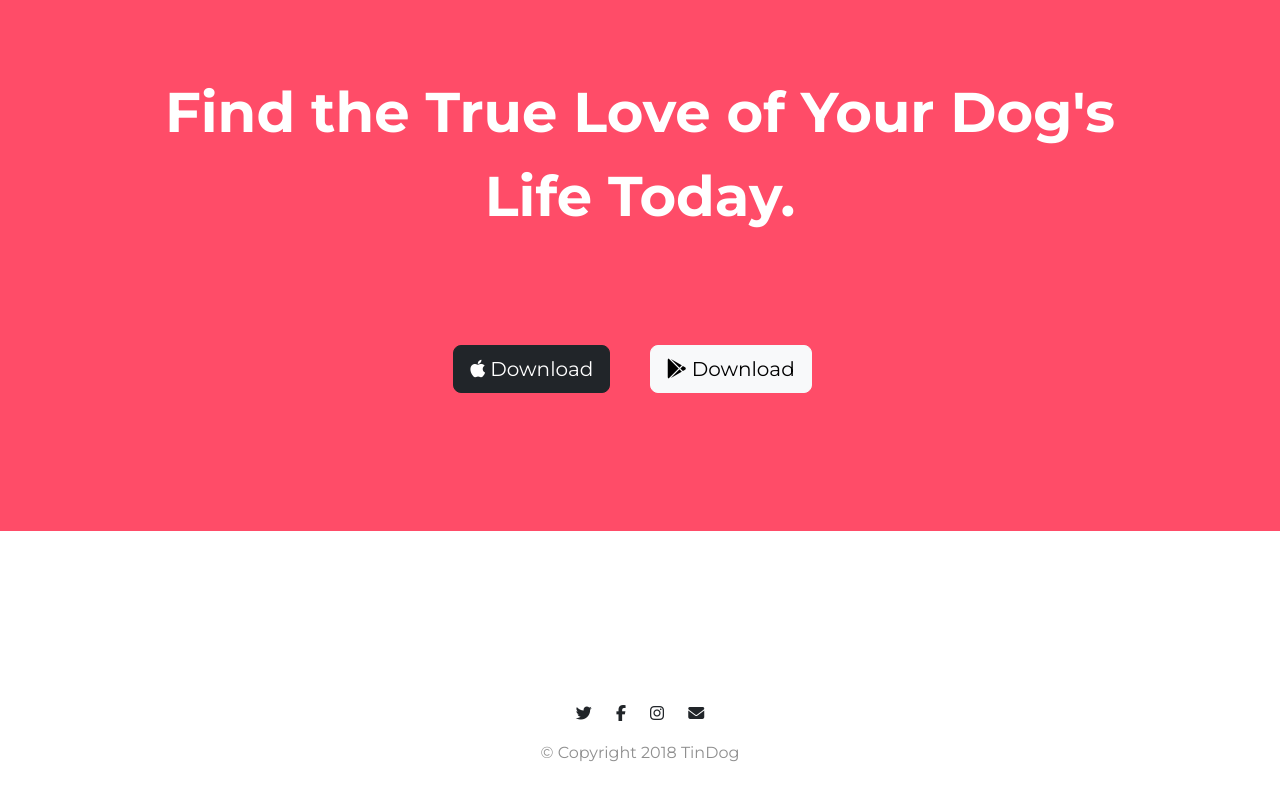
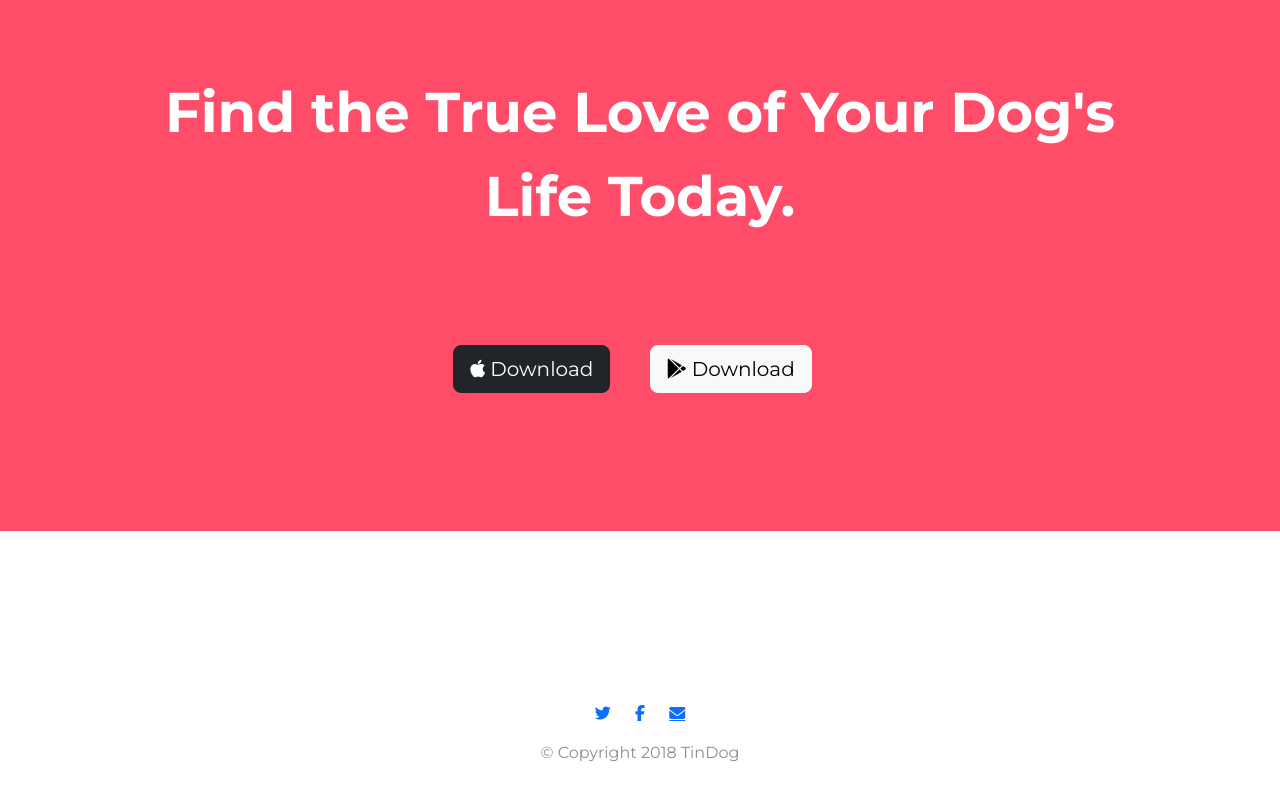
Before and after one commit to rajkumarballepu/tin-dog, a plain HTML site: page index.html in a window 1280 px wide. Shown: the part 2606-3406 px from the top of the page. Drawn offline with nearby package versions, Linux system fonts and the light colour scheme.

Commit message:
Linking social sites

```diff
--- a/index.html
+++ b/index.html
@@ -223,10 +223,10 @@
   <!-- Footer -->
 
   <footer id="footer">
-    <i class="fa-brands fa-twitter cta-icon"></i>
-    <i class="fa-brands fa-facebook-f cta-icon"></i>
-    <i class="fa-brands fa-instagram cta-icon"></i>
-    <i class="fa-solid fa-envelope cta-icon"></i>
+    <a href="#"><i class="fa-brands fa-twitter cta-icon"></i></a>
+    <a href="#"><i class="fa-brands fa-facebook-f cta-icon"></i></a>
+    <a href="#><i class="fa-brands fa-instagram cta-icon"></i></a>
+    <a href="#><i class="fa-solid fa-envelope cta-icon"></i></a>
     <p>© Copyright 2018 TinDog</p>
 
   </footer>
```
